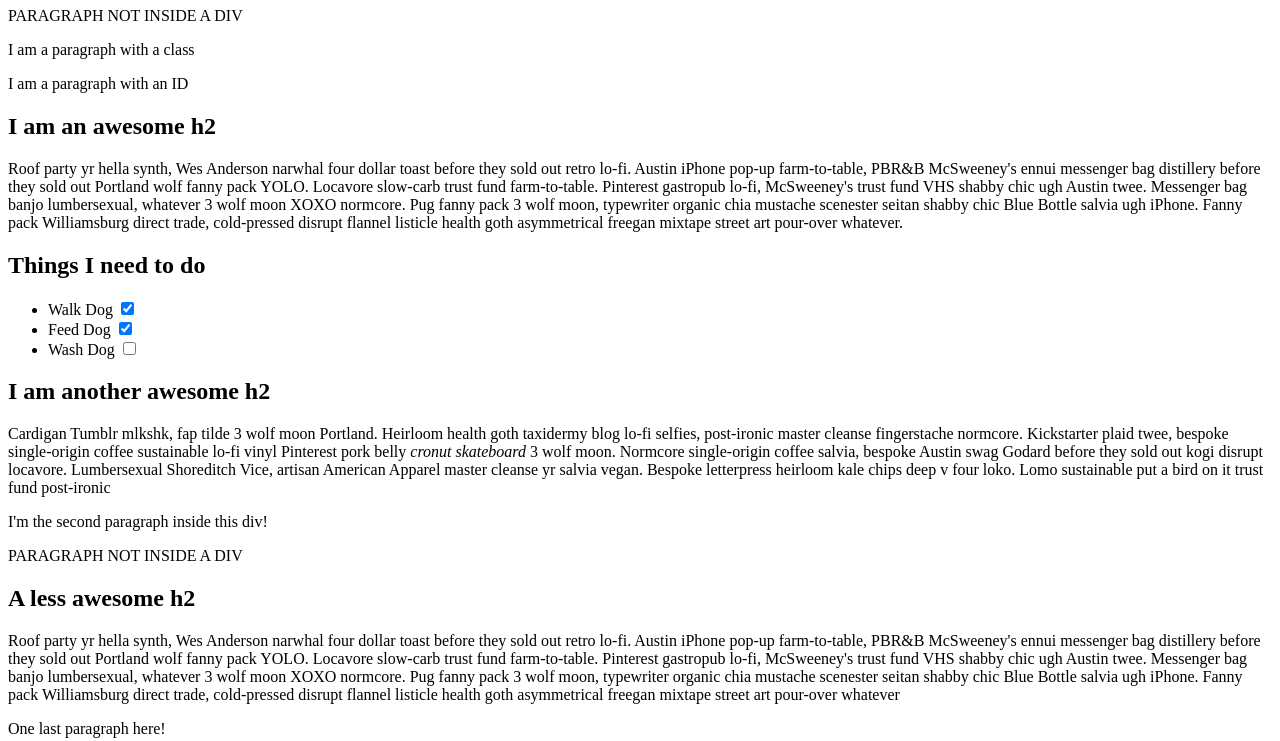
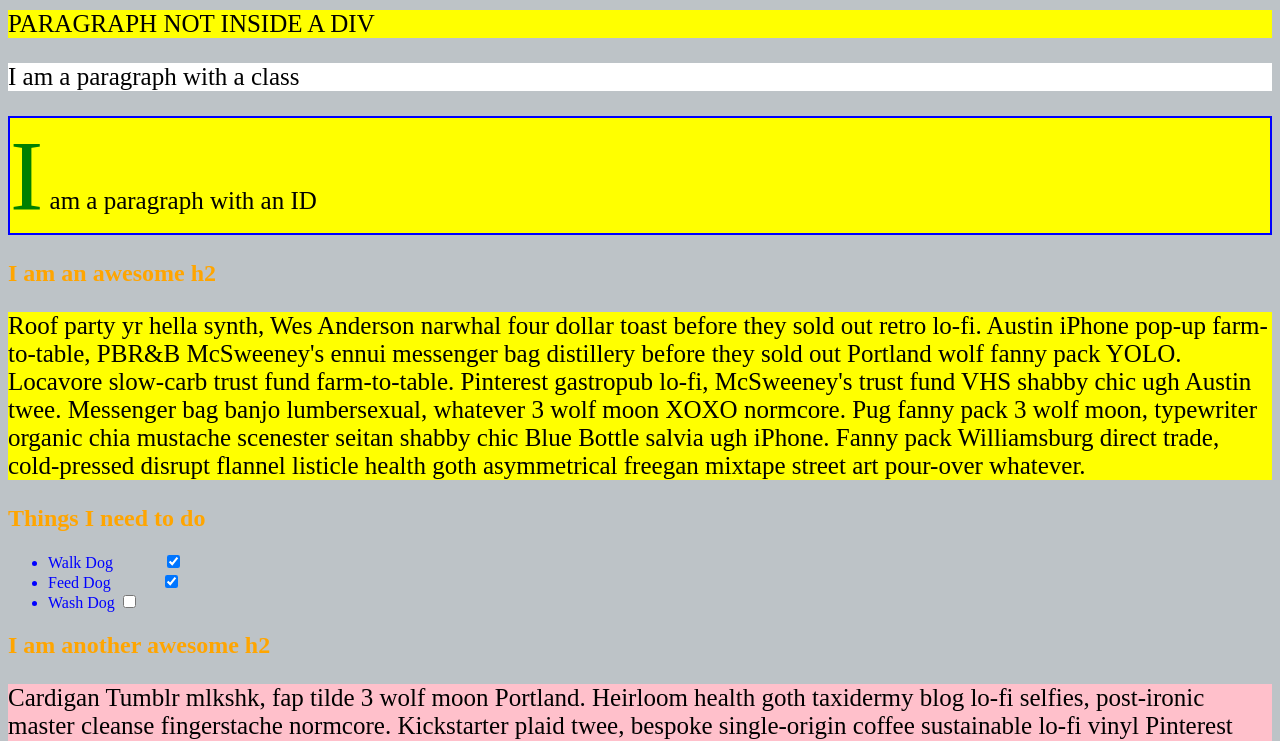
Before and after one commit to harshrastogi15/project, a plain HTML site: page index.html in a window 1280 px wide. Shown: the part 73-814 px from the top of the page. Drawn offline with Linux system fonts and the light colour scheme.

Commit message:
Assignment 4

```diff
--- a/index.html
+++ b/index.html
@@ -3,7 +3,7 @@
 <head>
   <meta charset="UTF-8">
   <title>Selectors Exercise</title>
-  <link rel="stylesheet" type="text/css" href="../ASSIGNMENT 4/A4.css">
+  <link rel="stylesheet" type="text/css" href="index.css">
 </head>
 <body>
     <h1 id="one">Selectors Exercise</h1>
```
